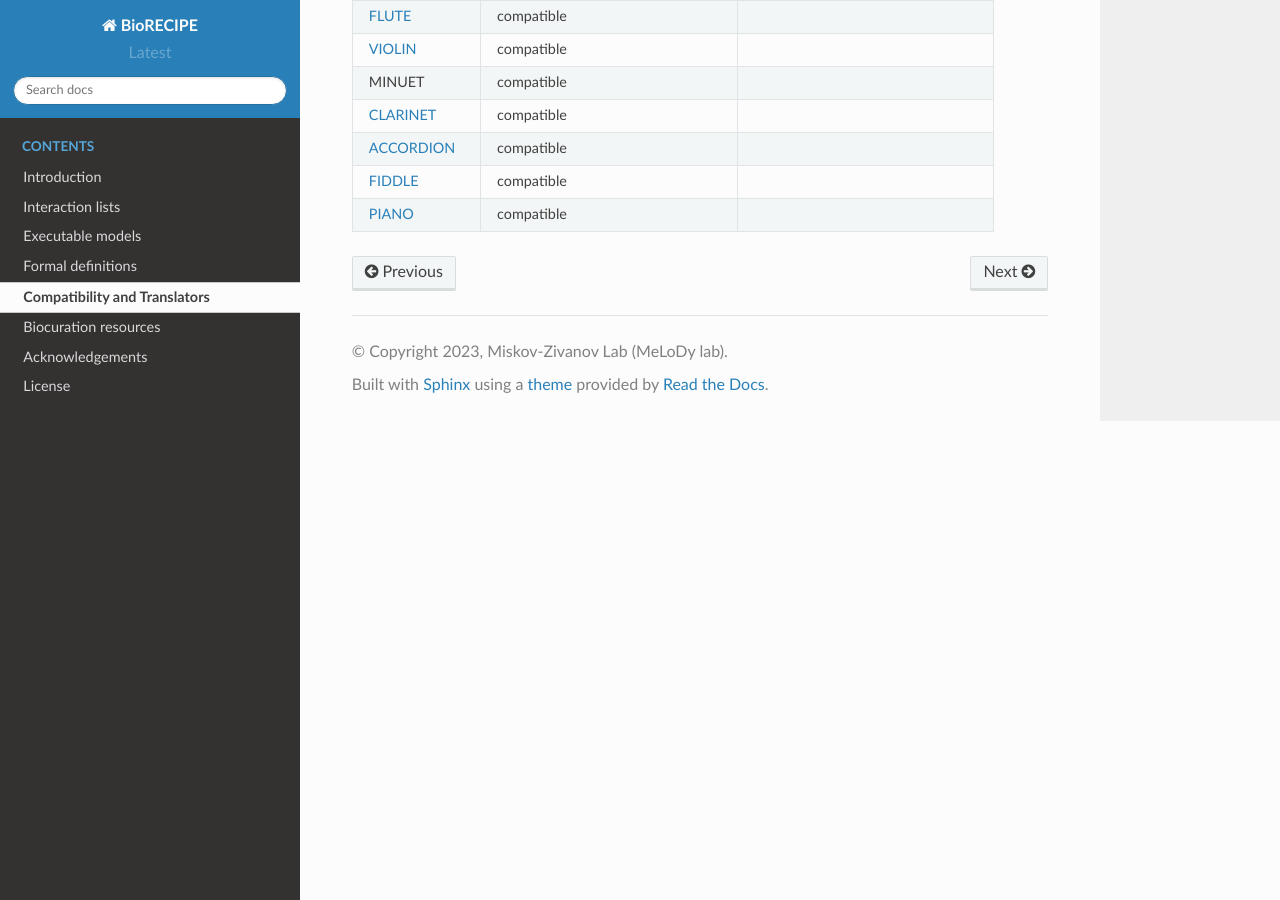
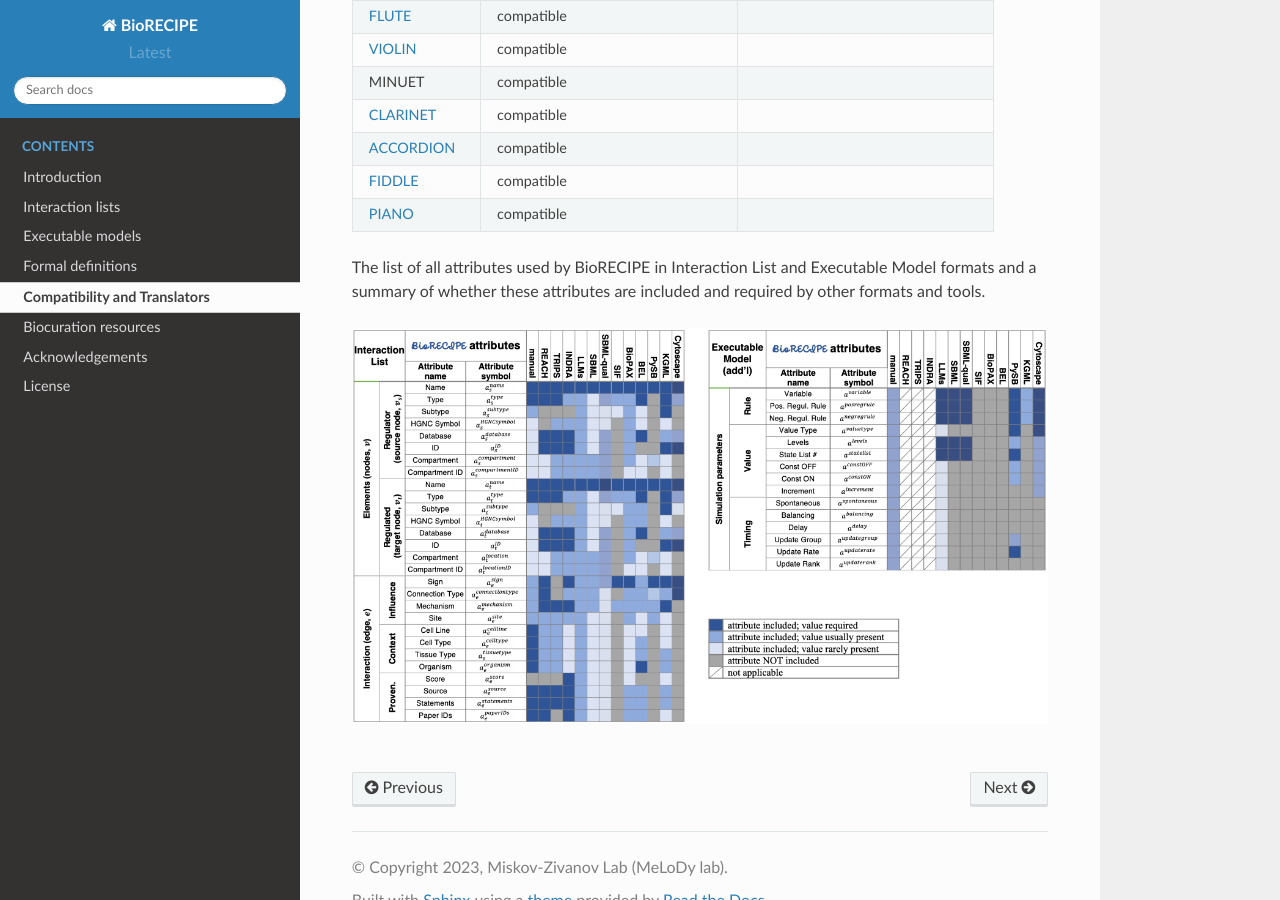
Before and after one commit to pitt-miskov-zivanov-lab/BioRECIPE, a Sphinx documentation site: the page built from docs/compatibility.rst, in a window 1280 px wide and 900 px high, scrolled down 661 px. Built offline with Sphinx 7.4.7 and the Read the Docs theme 2.0.0, drawn with Linux system fonts in a browser that asks for light colours.

Commit message:
Update compatibility.rst

```diff
--- a/docs/compatibility.rst
+++ b/docs/compatibility.rst
@@ -29,3 +29,12 @@ The BioRECIPE format is currently compatible with the following tools, their inp
     `ACCORDION <https://accordion.readthedocs.io>`_, compatible
     `FIDDLE <https://melody-fiddle.readthedocs.io/>`_, compatible
     `PIANO <https://dl.acm.org/doi/10.1145/3233547.3233694>`_, compatible
+
+
+The list of all attributes used by BioRECIPE in Interaction List and Executable Model formats and a summary of whether these attributes are included and required by other formats and tools.
+
+.. figure:: figures/figure_attribute_comparison_acrros_tools_representations.png
+    :align: center
+    :alt: internal figure
+
+|
```
